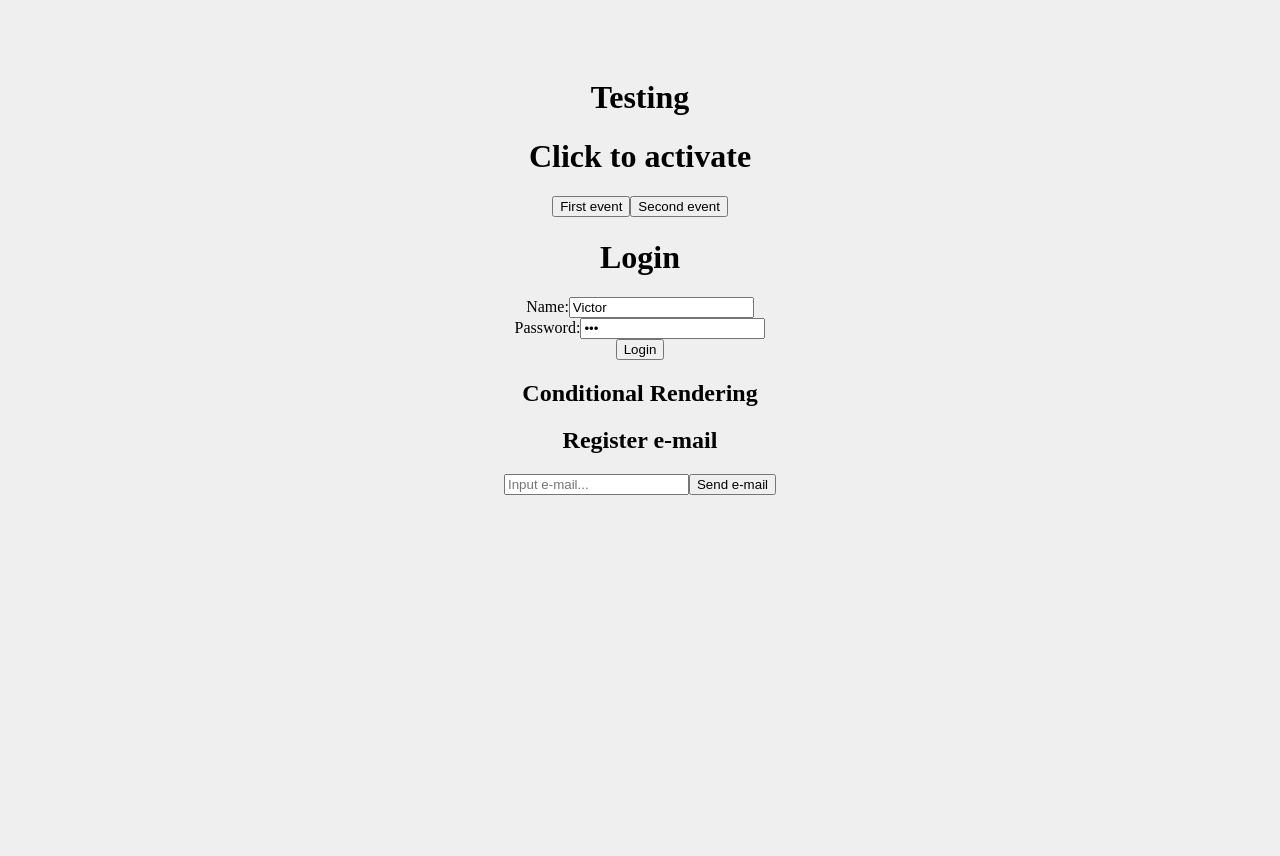
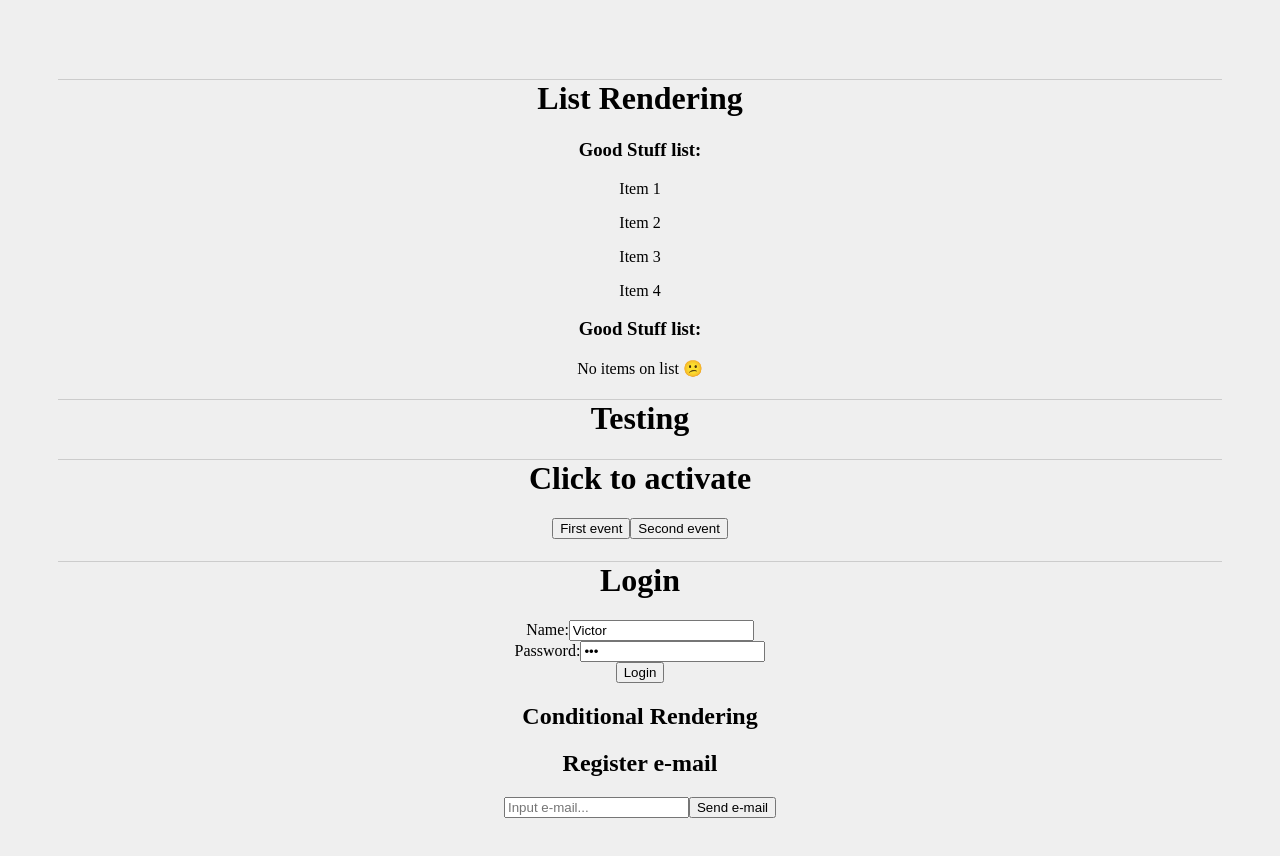
Before and after one commit to vcanedo/first-react-project, a React (Create React App) app: page / in a window 1280 px wide. Shown: the top 856 px of the page. Before the commit the page ends 800 px from the top, so only its background shows below. Built offline with nearby package versions, Linux system fonts and the light colour scheme.

Commit message:
added list rendering passing items, and adding conditional if list is empty

```diff
--- a/src/App.js
+++ b/src/App.js
@@ -7,8 +7,9 @@ import List from './components/List';
 import Event from './components/Event';
 import Form from './components/Form';
 import Conditional from './components/Conditional';
+import OtherList from './components/OtherList';
 
-function App() {
+const App= () => {
   const name = "teste";
   const newName = name.toUpperCase();
   const img = "https://image.cachorrogato.com.br/thumb/1200/630/1/imagens/original/imagem858.jpg"
@@ -17,8 +18,17 @@ function App() {
     return a + b;
   }
 
+
+  const myItems = [ 'Item 1', 'Item 2', 'Item 3', 'Item 4' ]
+
   return (
     <div className="App">
+      <h1>List Rendering</h1>
+
+      <OtherList items={myItems} />
+      <OtherList items={[]} />
+
+
       <h1>Testing</h1>
       <Event />
       <Form />
--- /dev/null
+++ b/src/components/OtherList.js
@@ -0,0 +1,18 @@
+const OtherList = ({ items }) => {
+  return (
+    <>
+
+      <h3>Good Stuff list:</h3>
+      {items.length > 0 ? (
+        items.map((item, index) => (
+          <p key={index}>{item}</p>
+        ))) : (
+        <p>No items on list 😕</p>
+        )
+      }
+
+    </>
+  );
+};
+
+export default OtherList;
--- a/src/index.css
+++ b/src/index.css
@@ -18,3 +18,7 @@ body {
   background-color: #efefef;
 
 }
+
+h1 {
+  border-top: 1px solid #ccc;
+}
```
